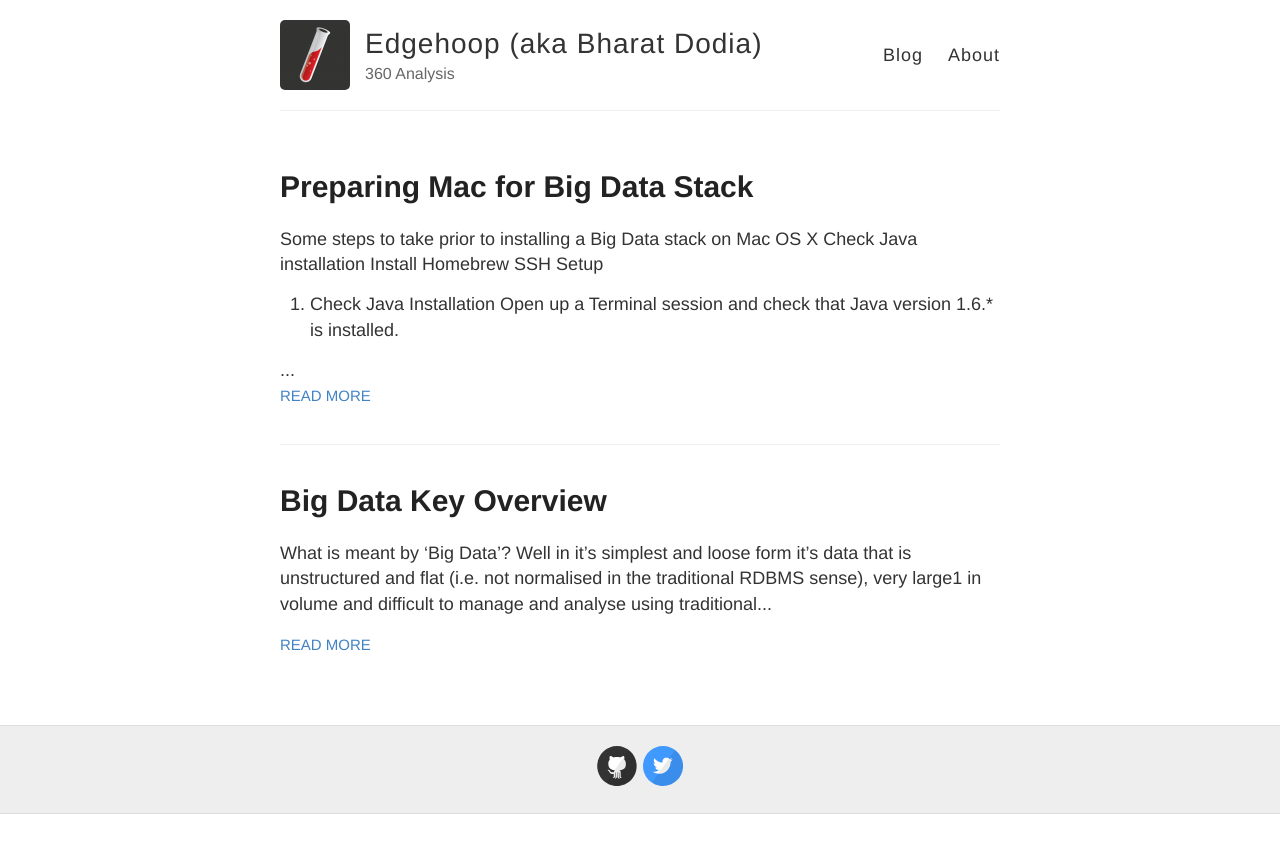
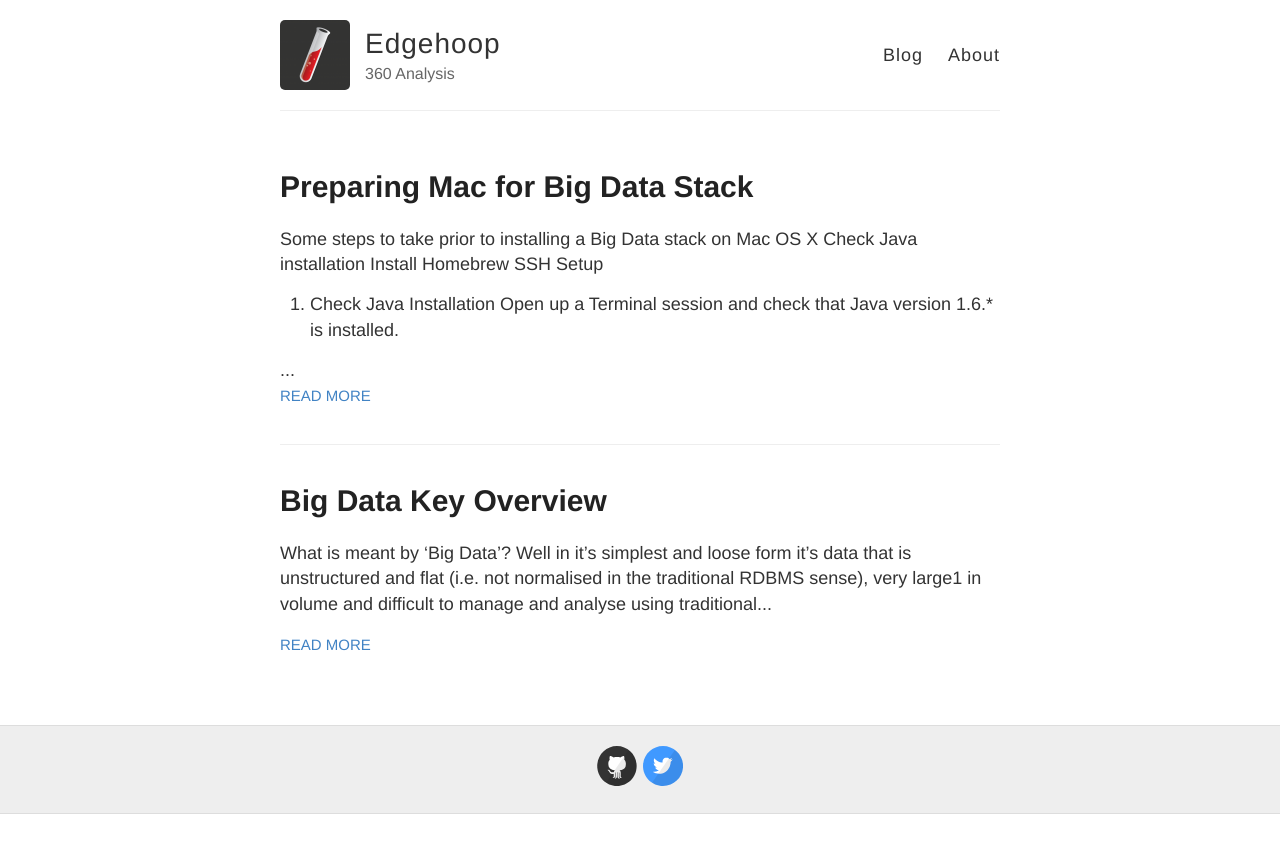
Before and after one commit to bdodia/bdodia.github.io, a Jekyll site: the page built from index.html, in a window 1280 px wide. Shown: the top 853 px of the page. Built offline with Jekyll 4.4.1, drawn with Linux system fonts in a browser that asks for light colours.

Commit message:
Update _config.yml

```diff
--- a/_config.yml
+++ b/_config.yml
@@ -3,7 +3,7 @@
 #
 
 # Name of your site (displayed in the header)
-name: Edgehoop (aka Bharat Dodia)
+name: Edgehoop
 
 # Short bio or description (displayed in the header)
 description: 360 Analysis
```
